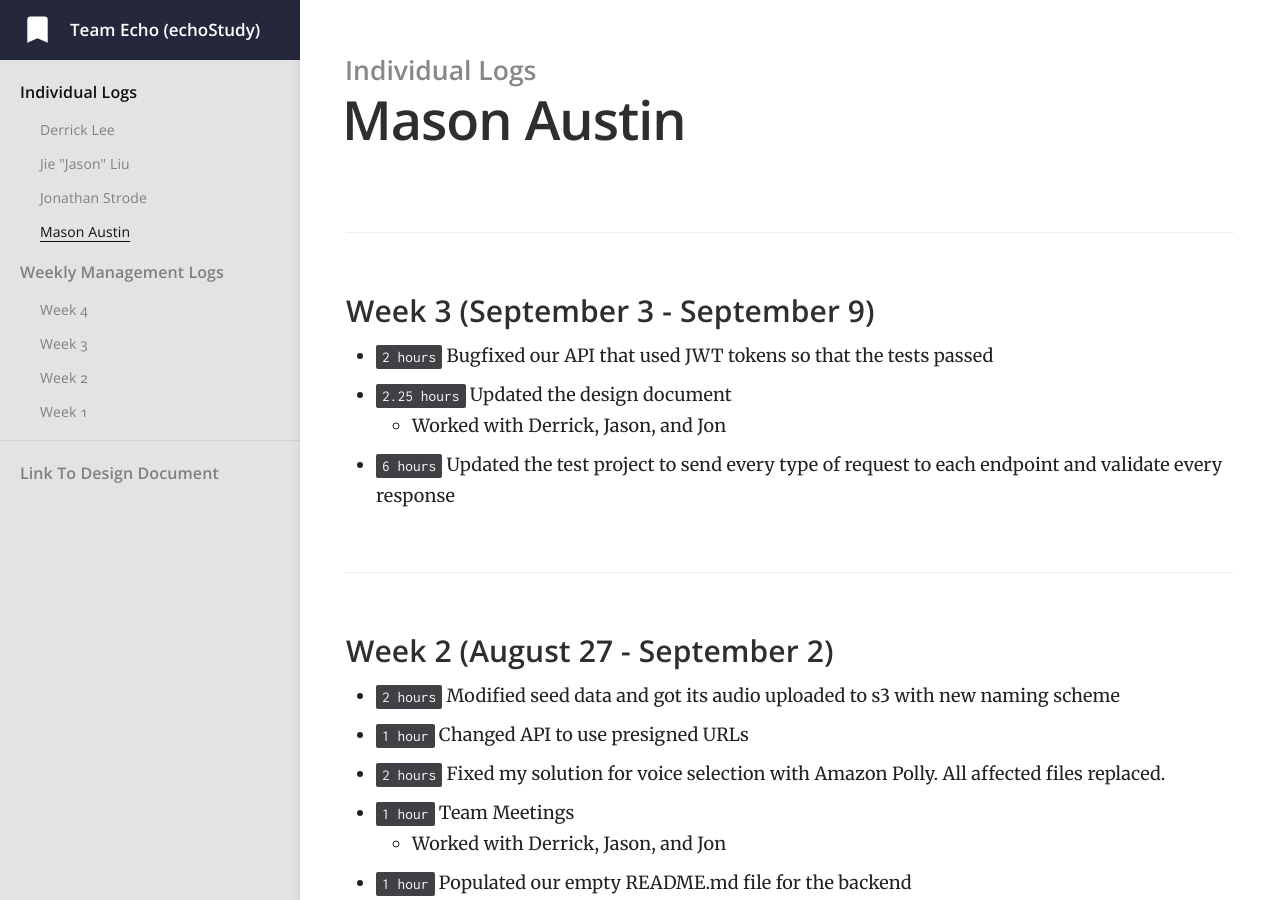
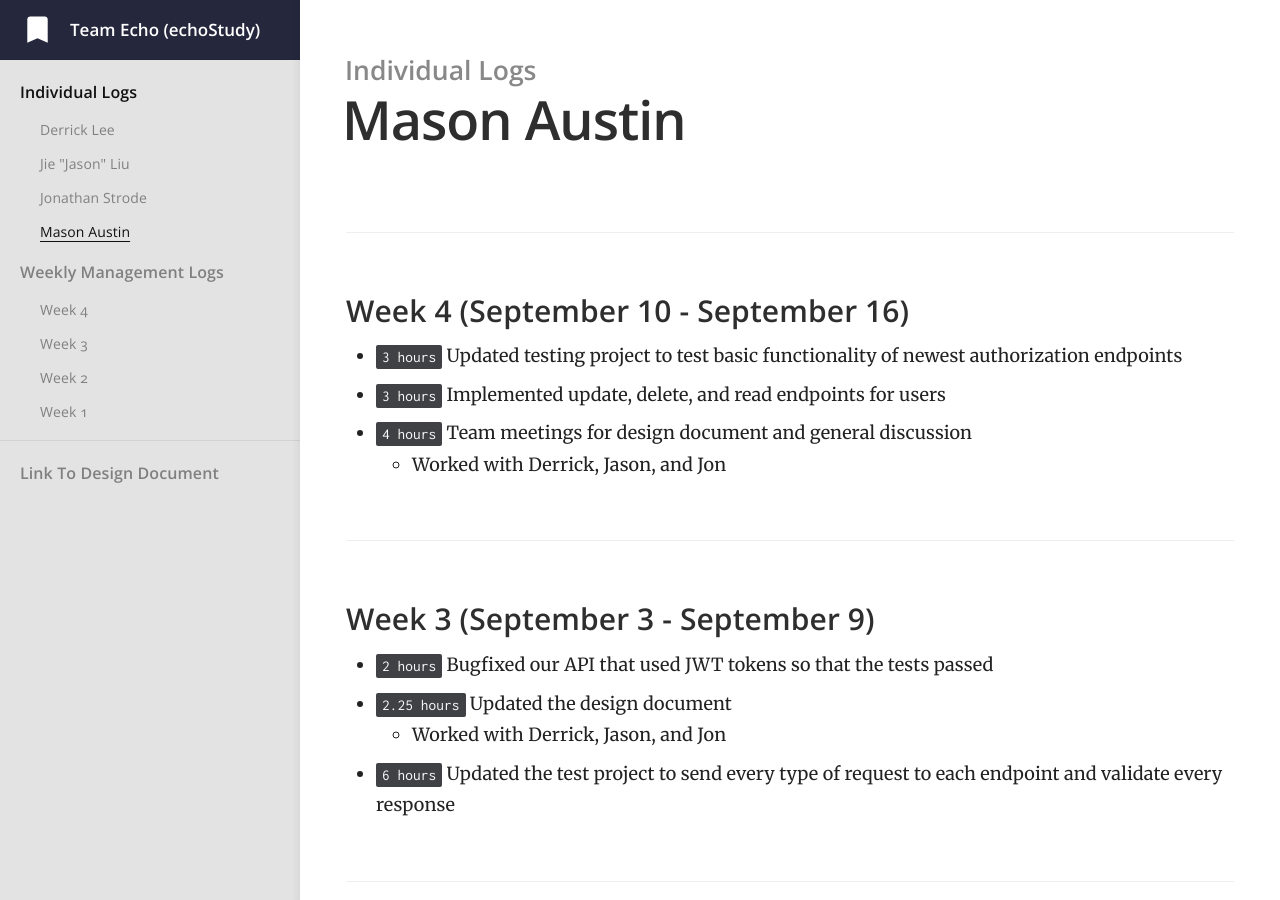
Before and after one commit to jiejasonliu/team-echo-site, a Jekyll site: the page built from _docs/individual-logs/masonaustin-logs.md, in a window 1280 px wide and 900 px high. Built offline with Jekyll 4.4.1, drawn with Linux system fonts in a browser that asks for light colours.

Commit message:
Mason week 4 personal log

```diff
--- a/_docs/individual-logs/masonaustin-logs.md
+++ b/_docs/individual-logs/masonaustin-logs.md
@@ -3,6 +3,12 @@ title: Mason Austin
 category: Individual Logs
 order: 1
 ---
+
+### Week 4 (September 10 - September 16)
+  - `3 hours` Updated testing project to test basic functionality of newest authorization endpoints
+  - `3 hours` Implemented update, delete, and read endpoints for users
+  - `4 hours` Team meetings for design document and general discussion
+    - Worked with Derrick, Jason, and Jon
 
 ### Week 3 (September 3 - September 9)
   - `2 hours` Bugfixed our API that used JWT tokens so that the tests passed
```
